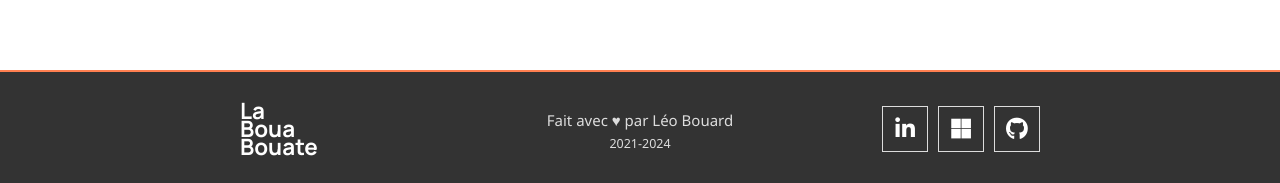
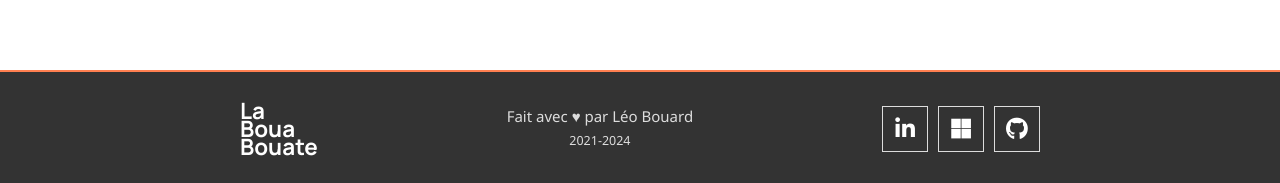
Before and after one commit to leobouard/leobouard.github.io, a Jekyll site: the page built from _pages/index.html, in a window 1280 px wide. Shown: the part 1490-1673 px from the top of the page. Built offline with Jekyll 4.4.1, drawn with Linux system fonts in a browser that asks for light colours; nearby versions of some CDN libraries; some web fonts are replaced.

Commit message:
Update footer.scss

```diff
--- a/_sass/footer.scss
+++ b/_sass/footer.scss
@@ -7,9 +7,10 @@ footer {
 }
 
 div.footer-grid {
-    display: grid;
+    display: flex;
     grid-gap: 1em;
-    grid-template-columns: repeat(auto-fill, minmax(min(200px, 100%), 1fr));
+    align-items: center;
+    justify-content: space-between;
     max-width: 800px;
     margin: auto;
     text-align: center;
@@ -53,9 +54,7 @@ div.footer-links a {
 
 @media screen and (max-width: 725px) {
     div.footer-grid {
-        display: flex;
         flex-direction: column-reverse;
-        align-items: center;
     }
 
     span.footer-logo {
```
